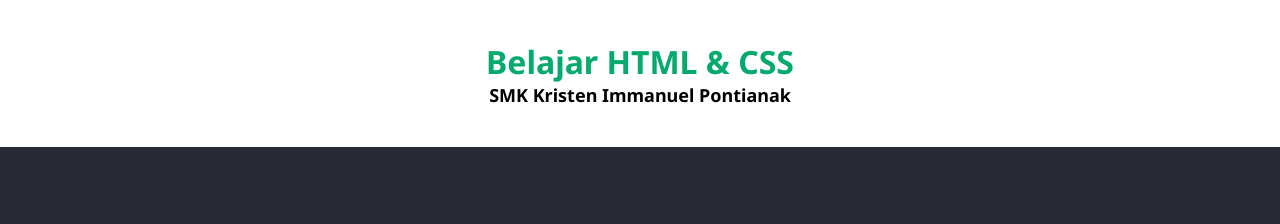
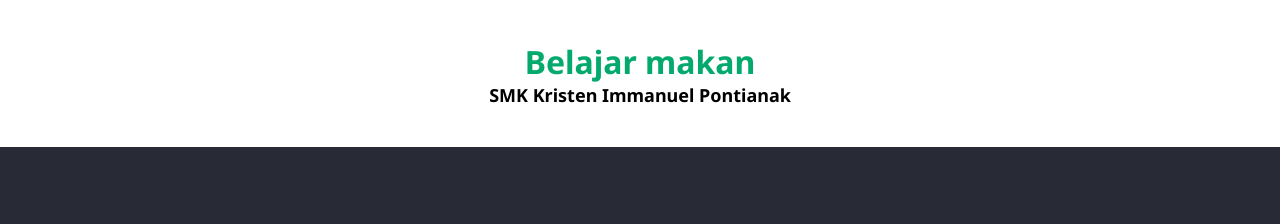
Before and after one commit to JovBntro/belajar-ddg1, a plain HTML site: page index.html in a window 1280 px wide. Shown: the top 224 px of the page. Drawn offline with Linux system fonts and the light colour scheme; grey boxes are pictures that could not be loaded.

Commit message:
ubah header

```diff
--- a/index.html
+++ b/index.html
@@ -27,7 +27,7 @@
 <body>
     <header style="margin: 40px 0;">
         <h1 style="text-align:center;color:#04AA6D;font-size:32px;">
-            Belajar HTML & CSS
+            Belajar makan
         </h1>
         <h5 style="text-align:center;font-size:18px;">SMK Kristen Immanuel Pontianak</h5>
     </header>
```
